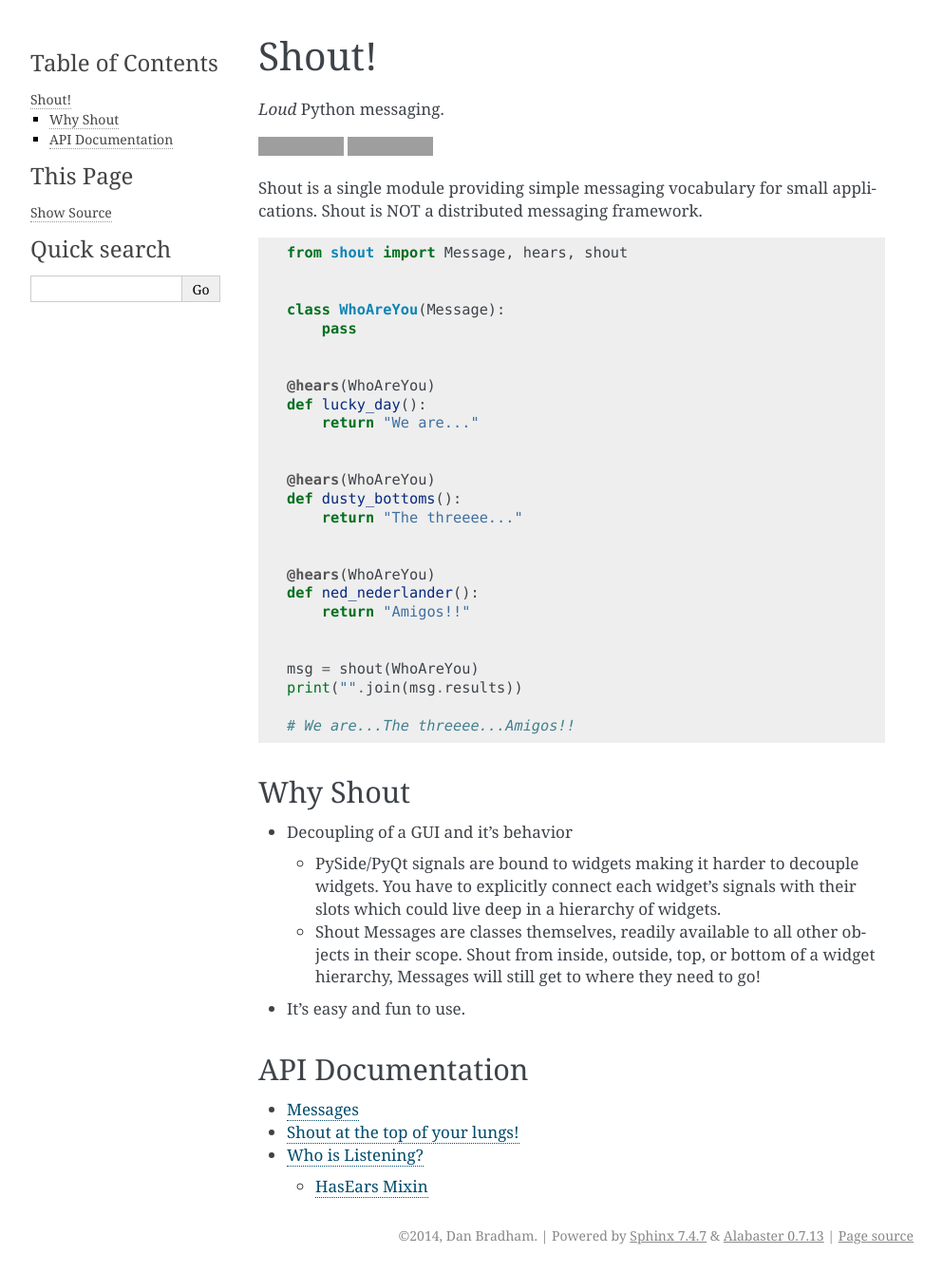
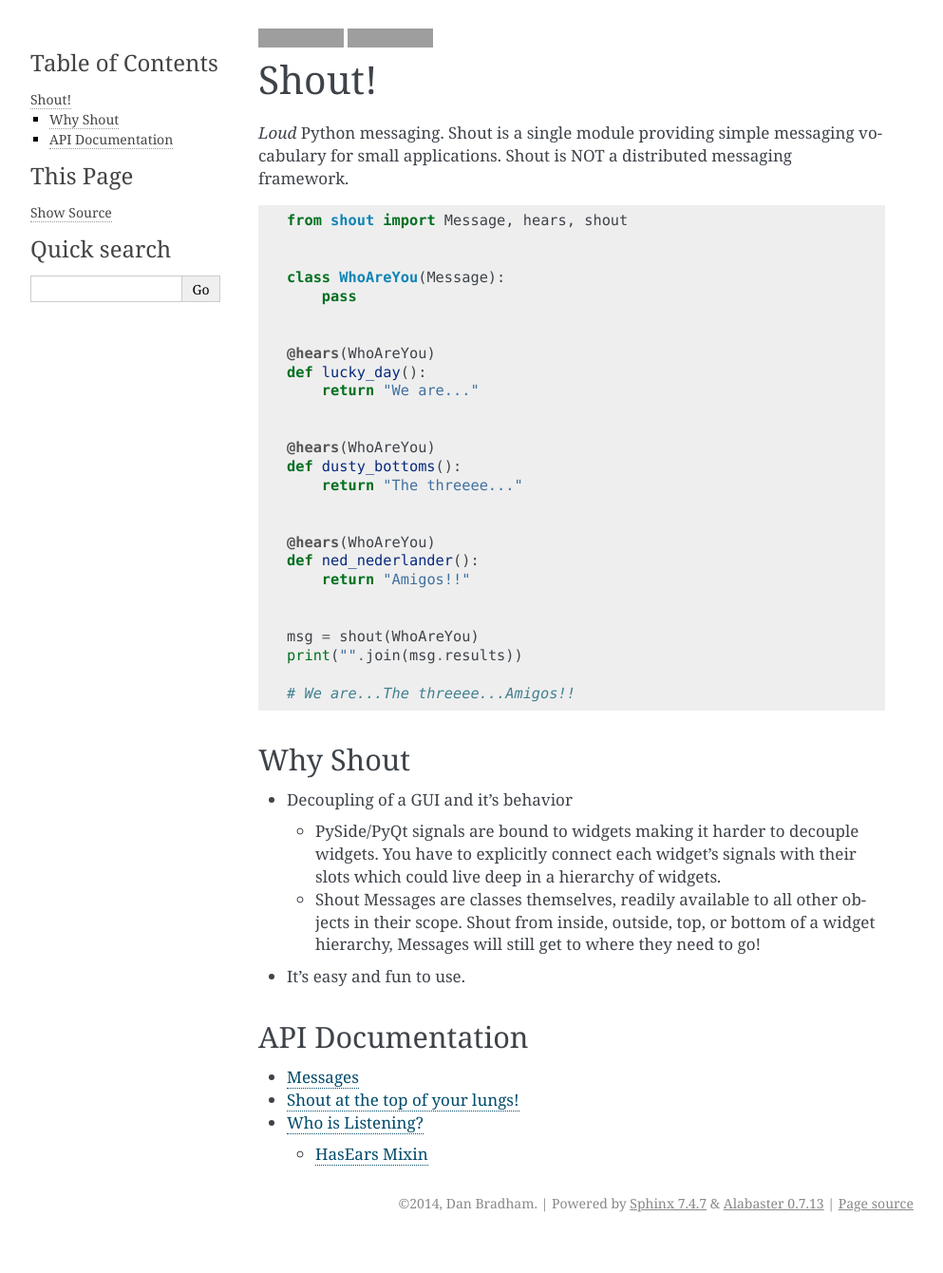
Before and after one commit to danbradham/shout, a Sphinx documentation site: the page built from docs/index.rst, in a window 1280 px wide. Shown: the whole page at 95% size, without its empty margins (148-1141 px from the left). Built offline with Sphinx 7.4.7, drawn with Linux system fonts in a browser that asks for light colours; after the commit the page ends 1306 px from its top, so only the background shows below that; grey boxes are pictures that could not be loaded.

```diff
--- a/docs/index.rst
+++ b/docs/index.rst
@@ -1,14 +1,12 @@
-======
-Shout!
-======
-*Loud* Python messaging.
-
 .. image:: https://travis-ci.org/danbradham/shout.svg?branch=master
   :target: https://travis-ci.org/danbradham/shout
 
 .. image:: https://coveralls.io/repos/danbradham/shout/badge.png?branch=master
   :target: https://coveralls.io/r/danbradham/shout?branch=master
-
+======
+Shout!
+======
+*Loud* Python messaging.
 Shout is a single module providing simple messaging vocabulary for small applications. Shout is NOT a distributed messaging framework.
 
 ::
```
Also changed, not shown: README.rst (+4 -6 lines).
